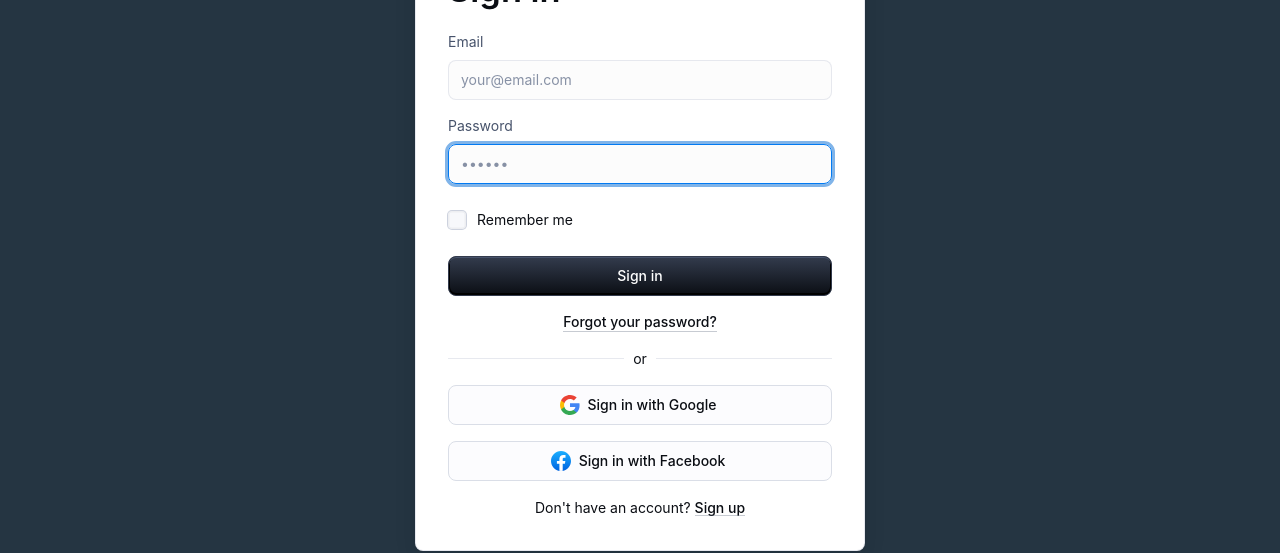
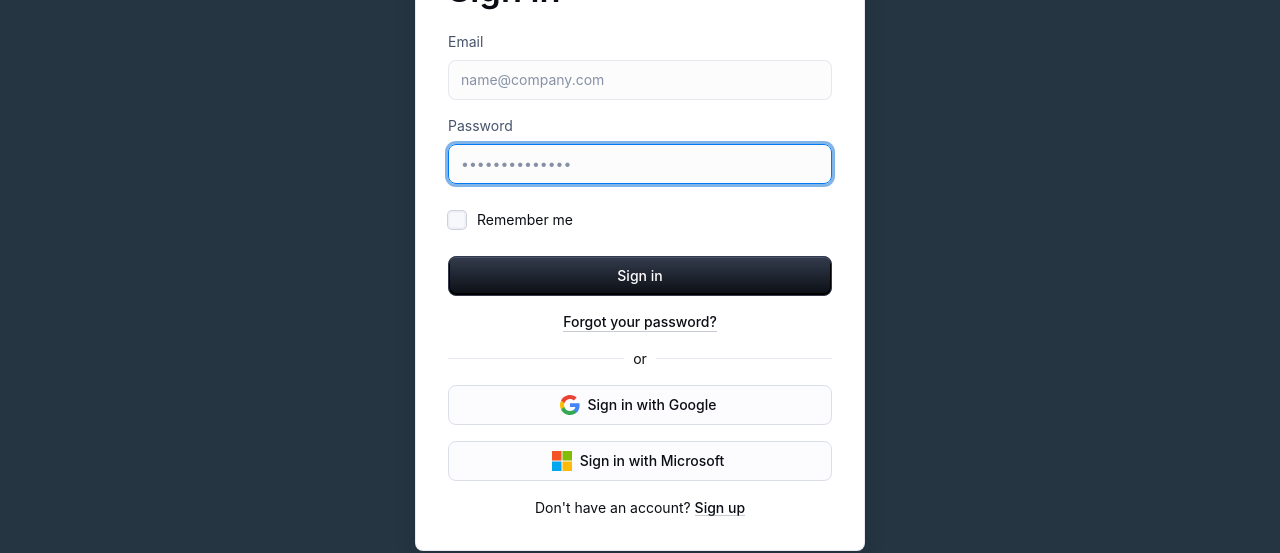
Before and after one commit to Devature/penguin-client, a React (Vite) app: page /signin in a window 1280 px wide. Shown: the part 266-819 px from the top of the page. Built offline with nearby package versions, Linux system fonts and the light colour scheme; a web font is replaced by a local one.

Commit message:
Facebook -> Microsoft
Changed the login with facebook button to be a login with microsoft button

Also added the microsoft logo to the customicons.tsx asset (in TS usable svg form)

```diff
--- a/src/assets/CustomIcons.tsx
+++ b/src/assets/CustomIcons.tsx
@@ -53,6 +53,8 @@ export function SitemarkIcon() {
     </SvgIcon>
   );
 }
+
+{/* Facebook icon is currently not being used, but no reason to remove it on the offchance it gets used in the future */}
 
 export function FacebookIcon() {
   return (
@@ -120,3 +122,19 @@ export function GoogleIcon() {
     </SvgIcon>
   );
 }
+
+{/* SVG grabbed from https://en.m.wikipedia.org/wiki/File:Microsoft_icon.svg, converted using SVGR web playground
+    Code had to be modified a little bit to fit here instead of be its own .tsx file, but this works fine*/}
+
+export function MicrosoftIcon(){
+    return (
+        <SvgIcon>
+              <svg xmlns="http://www.w3.org/2000/svg" viewBox="0 0 21 21">
+                <path fill="#f35325" d="M0 0h10v10H0z" />
+                <path fill="#81bc06" d="M11 0h10v10H11z" />
+                <path fill="#05a6f0" d="M0 11h10v10H0z" />
+                <path fill="#ffba08" d="M11 11h10v10H11z" />
+              </svg>
+          </SvgIcon>
+        );
+    }
--- a/src/pages/SignIn.tsx
+++ b/src/pages/SignIn.tsx
@@ -14,7 +14,7 @@ import Stack from '@mui/material/Stack';
 import MuiCard from '@mui/material/Card';
 import { styled } from '@mui/material/styles';
 import ForgotPassword from './ForgotPassword';
-import { GoogleIcon, FacebookIcon, SitemarkIcon } from '../assets/CustomIcons';
+import { GoogleIcon, SitemarkIcon, MicrosoftIcon } from '../assets/CustomIcons';
 import SvgPenguinWhiteWithTextTall from '../assets/penguins/penguin-white-with-text-tall.tsx'
 import AppTheme from '../assets/template-themes/AppTheme';
 import ColorModeSelect from '../assets/template-themes/ColorModeSelect';
@@ -151,7 +151,7 @@ export default function SignIn(props: { disableCustomTheme?: boolean }) {
                 id="email"
                 type="email"
                 name="email"
-                placeholder="your@email.com"
+                placeholder="name@company.com"
                 autoComplete="email"
                 autoFocus
                 required
@@ -166,7 +166,7 @@ export default function SignIn(props: { disableCustomTheme?: boolean }) {
                 error={passwordError}
                 helperText={passwordErrorMessage}
                 name="password"
-                placeholder="••••••"
+                placeholder="••••••••••••••"
                 type="password"
                 id="password"
                 autoComplete="current-password"
@@ -213,10 +213,10 @@ export default function SignIn(props: { disableCustomTheme?: boolean }) {
             <Button
               fullWidth
               variant="outlined"
-              onClick={() => alert('Sign in with Facebook')}
-              startIcon={<FacebookIcon />}
+              onClick={() => alert('Sign in with Microsoft')}
+              startIcon={<MicrosoftIcon />}
             >
-              Sign in with Facebook
+              Sign in with Microsoft
             </Button>
             <Typography sx={{ textAlign: 'center' }}>
               Don&apos;t have an account?{' '}
```
Also changed, not shown: src/assets/Icons/microsoft_icon.svg (added).
